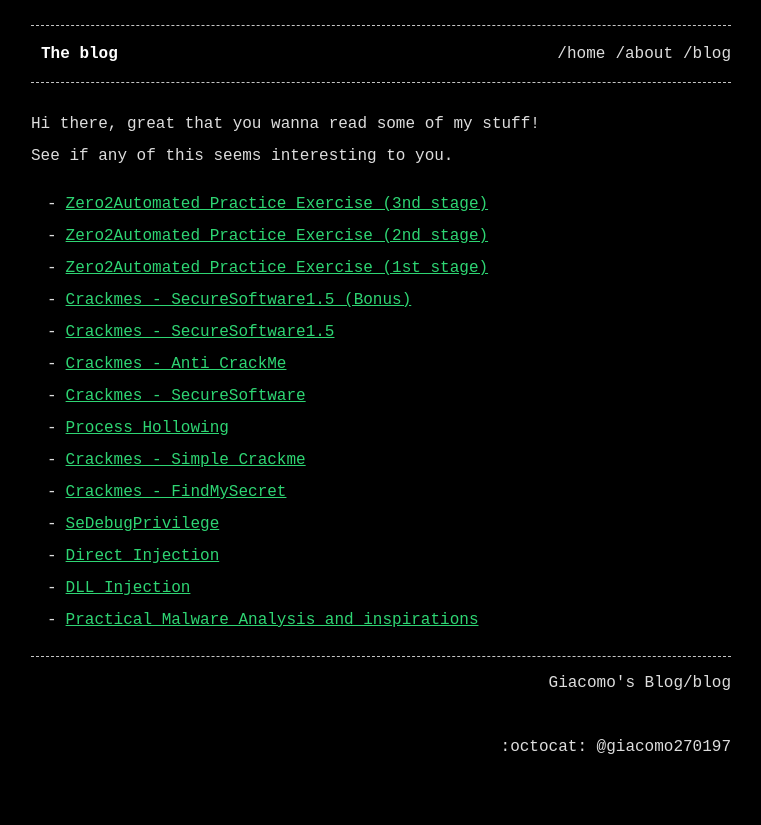
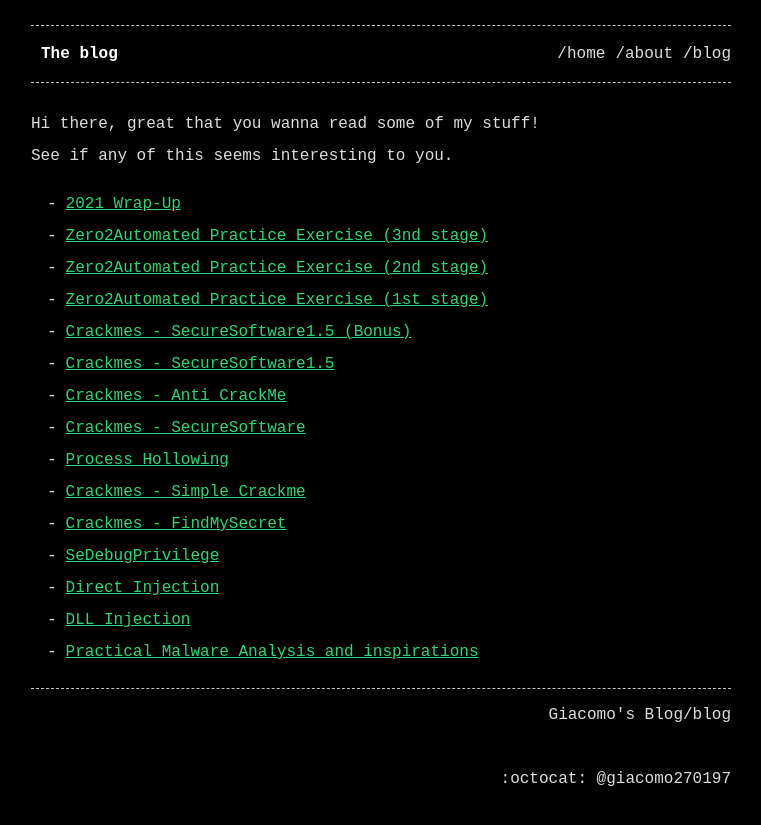
Before and after one commit to giacomo270197/giacomo270197.github.io, a Jekyll site: the page built from blog.md, in a window 1280 px wide. Shown: the top 825 px of the page, without its empty margins (259-1020 px from the left). Built offline with Jekyll 4.4.1, drawn with Linux system fonts in a browser that asks for light colours; our own code applies the rules of GitHub Pages for plain Markdown files.

Commit message:
Added blog entry

```diff
--- a/blog.md
+++ b/blog.md
@@ -8,6 +8,7 @@ permalink_name: /blog
 Hi there, great that you wanna read some of my stuff!
 See if any of this seems interesting to you.
 
+- [2021 Wrap-Up](/posts/2021-summary)
 - [Zero2Automated Practice Exercise (3nd stage)](/posts/Zero2Automated/ThirdStage)
 - [Zero2Automated Practice Exercise (2nd stage)](/posts/Zero2Automated/SecondStage)
 - [Zero2Automated Practice Exercise (1st stage)](/posts/Zero2Automated/FirstStage)
```
